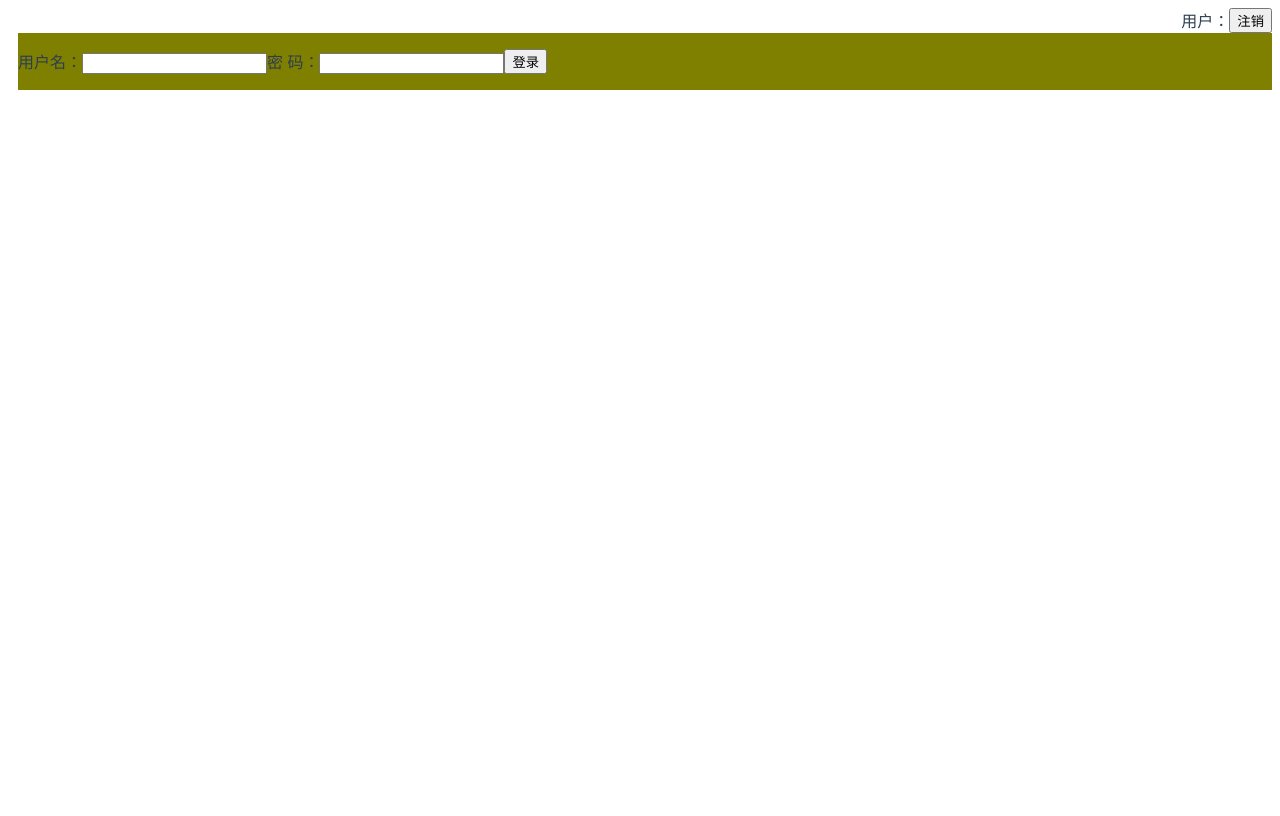
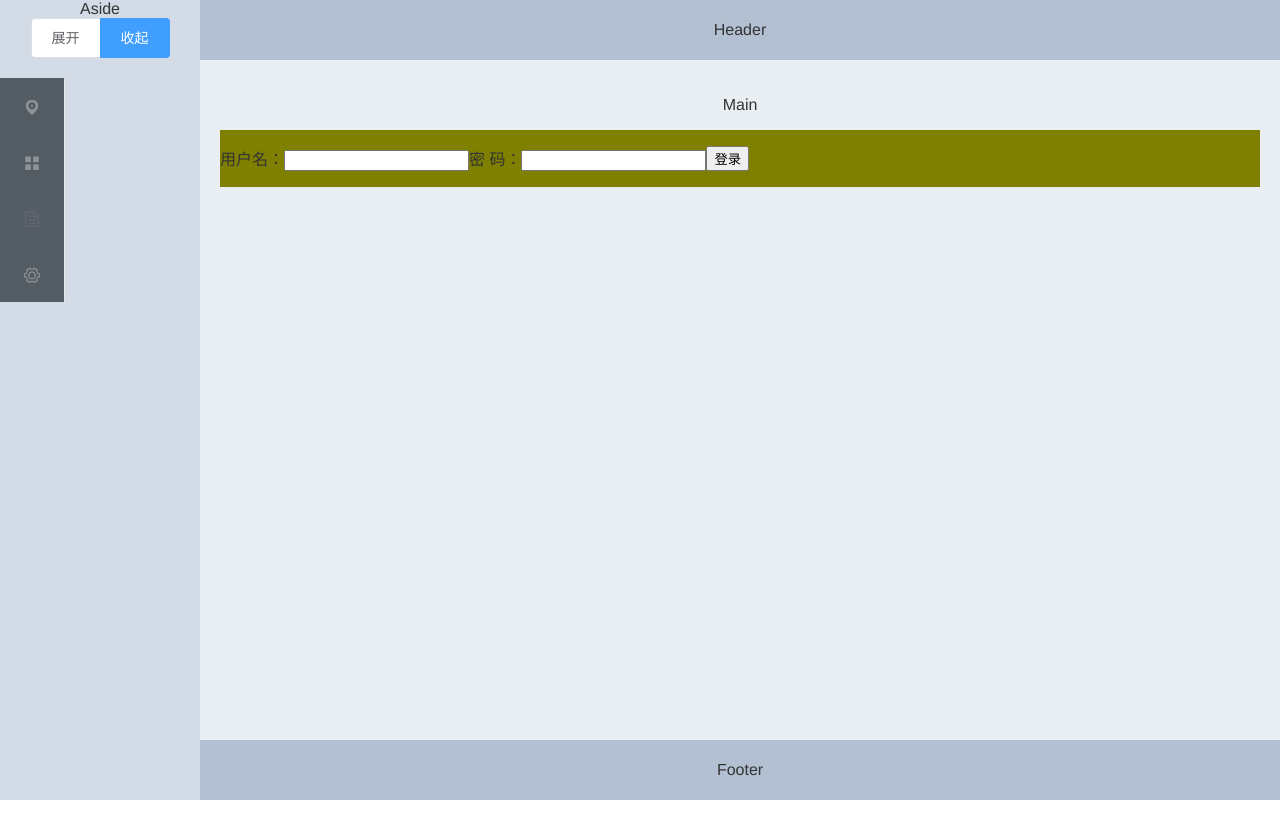
Before and after one commit to zhangliangAAA/vue-template, a Vue app: page /login in a window 1280 px wide. Built offline with nearby package versions, Linux system fonts and the light colour scheme.

Commit message:
add: 增加element-ui

```diff
--- a/package.json
+++ b/package.json
@@ -10,6 +10,7 @@
   "dependencies": {
     "axios": "^0.19.2",
     "core-js": "^3.6.4",
+    "element-ui": "^2.13.0",
     "vue": "^2.6.11",
     "vue-router": "^3.1.5",
     "vuex": "^3.1.2"
--- a/src/App.vue
+++ b/src/App.vue
@@ -1,13 +1,6 @@
 <template>
   <div id="app">
-    <!-- <div id="nav">
-      <router-link to="/home">Home</router-link> |
-      <router-link to="/about">About</router-link> |
-      <router-link to="/page1">Page1</router-link> |
-      <router-link to="/login">Login</router-link> |
-      <router-link to="/nestRouter/child1">NestRouter1</router-link>
-    </div> -->
-    <div class="content">
+    <!-- <div class="content">
       <div class="side">
         <Sidebar></Sidebar>
       </div>
@@ -15,19 +8,22 @@
         <Header></Header>
         <router-view />
       </div>
-    </div>
+    </div> -->
+    <Layout></Layout>
   </div>
 </template>
 
 <script>
 import { hanleRoutes } from "@/utils/permission";
 import { mapGetters } from "vuex";
-import Sidebar from "@/views/Sidebar/OriginSidebar.vue";
-import Header from "@/views/Header";
+// import Sidebar from "@/views/Sidebar/OriginSidebar.vue";
+// import Header from "@/views/Header";
+import Layout from "@/views/Layout";
 export default {
   components: {
-    Sidebar,
-    Header
+    // Sidebar,
+    // Header
+    Layout
   },
   data() {
     return {};
@@ -49,13 +45,15 @@ export default {
 </script>
 
 <style lang="scss">
+body {
+  margin: 0;
+}
 #app {
   font-family: Avenir, Helvetica, Arial, sans-serif;
   -webkit-font-smoothing: antialiased;
   -moz-osx-font-smoothing: grayscale;
   text-align: center;
   color: #2c3e50;
-  height: 100vh;
   .content {
     height: 100%;
     display: flex;
--- a/src/main.js
+++ b/src/main.js
@@ -2,9 +2,11 @@ import Vue from "vue";
 import App from "./App.vue";
 import { router } from "./router";
 import store from "./store";
+import ElementUI from "element-ui";
+import "element-ui/lib/theme-chalk/index.css";
 
 Vue.config.productionTip = false;
-
+Vue.use(ElementUI);
 new Vue({
   router,
   store,
--- a/src/views/Home.vue
+++ b/src/views/Home.vue
@@ -1,18 +1,18 @@
 <template>
   <div class="home">
     <img alt="Vue logo" src="../assets/logo.png" />
-    <HelloWorld msg="Welcome to Your Vue.js App" />
+    <!-- <HelloWorld msg="Welcome to Your Vue.js App" /> -->
   </div>
 </template>
 
 <script>
 // @ is an alias to /src
-import HelloWorld from "@/components/HelloWorld.vue";
+// import HelloWorld from "@/components/HelloWorld.vue";
 
 export default {
   name: "Home",
   components: {
-    HelloWorld
+    // HelloWorld
   }
 };
 </script>
--- /dev/null
+++ b/src/views/Layout/components/NavMenu.vue
@@ -0,0 +1,78 @@
+<template>
+  <div>
+    <el-radio-group v-model="isCollapse" style="margin-bottom: 20px;">
+      <el-radio-button :label="false">展开</el-radio-button>
+      <el-radio-button :label="true">收起</el-radio-button>
+    </el-radio-group>
+    <el-menu
+      default-active="1-4-1"
+      class="el-menu-vertical-demo"
+      @open="handleOpen"
+      @close="handleClose"
+      @select="handleSelect"
+      :collapse="isCollapse"
+      background-color="#545c64"
+      text-color="#fff"
+      active-text-color="#ffd04b"
+    >
+      <el-submenu index="1">
+        <template slot="title">
+          <i class="el-icon-location"></i>
+          <span slot="title">导航一</span>
+        </template>
+        <el-menu-item-group>
+          <span slot="title">分组一</span>
+          <el-menu-item index="1-1">选项1</el-menu-item>
+          <el-menu-item index="1-2">选项2</el-menu-item>
+        </el-menu-item-group>
+        <el-menu-item-group title="分组2">
+          <el-menu-item index="1-3">选项3</el-menu-item>
+        </el-menu-item-group>
+        <el-submenu index="1-4">
+          <span slot="title">选项4</span>
+          <el-menu-item index="1-4-1">选项1</el-menu-item>
+        </el-submenu>
+      </el-submenu>
+      <el-menu-item index="2">
+        <i class="el-icon-menu"></i>
+        <span slot="title">导航二</span>
+      </el-menu-item>
+      <el-menu-item index="3" disabled>
+        <i class="el-icon-document"></i>
+        <span slot="title">导航三</span>
+      </el-menu-item>
+      <el-menu-item index="4">
+        <i class="el-icon-setting"></i>
+        <span slot="title">导航四</span>
+      </el-menu-item>
+    </el-menu>
+  </div>
+</template>
+
+<script>
+export default {
+  data() {
+    return {
+      isCollapse: true
+    };
+  },
+  methods: {
+    handleOpen(key, keyPath) {
+      console.log(key, keyPath);
+    },
+    handleClose(key, keyPath) {
+      console.log(key, keyPath);
+    },
+    handleSelect(index, path) {
+      console.log("选中的", index, path);
+    }
+  }
+};
+</script>
+
+<style>
+.el-menu-vertical-demo:not(.el-menu--collapse) {
+  /* width: 200px; */
+  min-height: 400px;
+}
+</style>
--- /dev/null
+++ b/src/views/Layout/index.vue
@@ -0,0 +1,60 @@
+<template>
+  <div class="layout">
+    <el-container class="layoutContent">
+      <el-aside width="200px">
+        Aside
+        <NavMenu></NavMenu>
+      </el-aside>
+      <el-container>
+        <el-header>Header</el-header>
+        <el-main>
+          <p>Main</p>
+          <router-view />
+        </el-main>
+        <el-footer>Footer</el-footer>
+      </el-container>
+    </el-container>
+  </div>
+</template>
+
+<script>
+import NavMenu from "./components/NavMenu";
+export default {
+  components: {
+    NavMenu
+  },
+  data() {
+    return {};
+  }
+};
+</script>
+
+<style lang="scss">
+.layout {
+  height: 100vh;
+  .layoutContent {
+    height: 100%;
+  }
+}
+.el-header,
+.el-footer {
+  background-color: #b3c0d1;
+  color: #333;
+  text-align: center;
+  line-height: 60px;
+}
+
+.el-aside {
+  background-color: #d3dce6;
+  color: #333;
+  text-align: center;
+  /* line-height: 200px; */
+}
+
+.el-main {
+  background-color: #e9eef3;
+  color: #333;
+  text-align: center;
+  /* line-height: 160px; */
+}
+</style>
```
